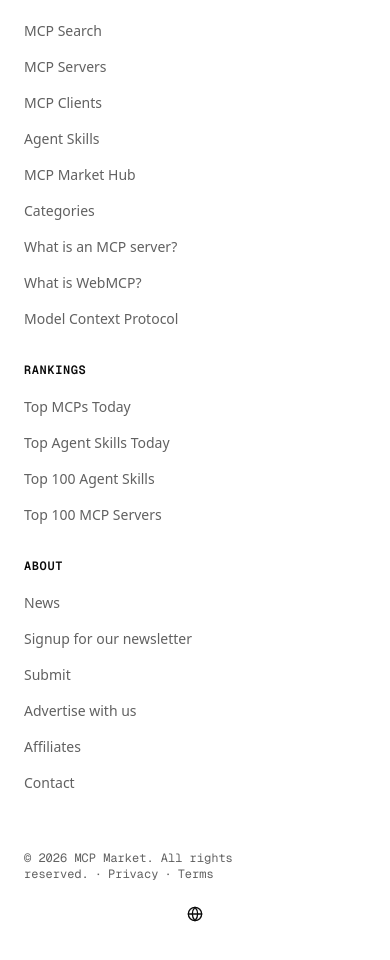
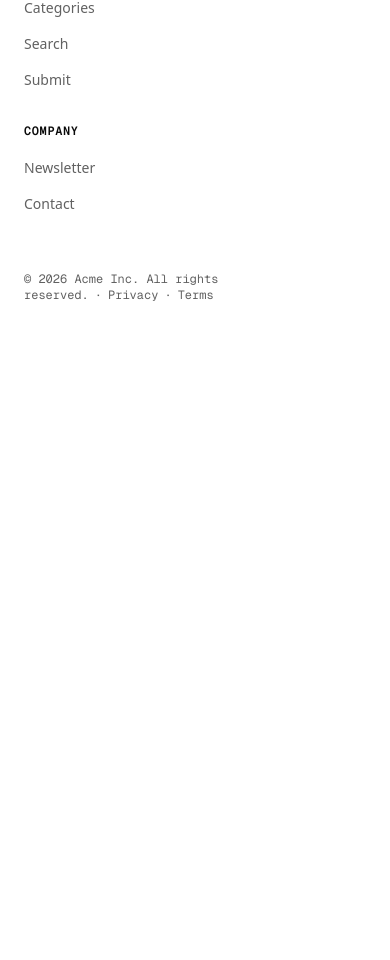
Before and after one commit to ttncode/marketplace-ui, a Next.js app: page / in a window 390 px wide. Shown: the part 8218-9178 px from the top of the page. After the commit the page ends 8569 px from the top, so only its background shows below. Built offline with nearby package versions, Linux system fonts and the light colour scheme.

Commit message:
refactor(layout): pass footer content as props

```diff
--- a/src/app/(site)/layout.tsx
+++ b/src/app/(site)/layout.tsx
@@ -12,7 +12,7 @@ export default function SiteLayout({ children }: Readonly<{ children: React.Reac
       <AnnouncementBar />
       <SiteHeader name={site.name} logo={site.logo} nav={site.nav} mobileNav={site.mobileNav} actions={site.headerActions} />
       {children}
-      <SiteFooter name={site.name} logo={site.logo} />
+      <SiteFooter name={site.name} logo={site.logo} footer={site.footer} socials={site.socials} />
       <NewsletterToast name={site.name} logo={site.logo} />
       <SiteOverlays />
     </>
--- a/src/components/blocks/lead-dialog.tsx
+++ b/src/components/blocks/lead-dialog.tsx
@@ -36,7 +36,7 @@ function isValidEmail(value: FormDataEntryValue | null): boolean {
 }
 
 export function OverlayTrigger({ event, ariaLabel, className, children }: {
-  readonly event: OverlayEvent;
+  readonly event: OverlayEvent | import("@/lib/types").OverlayEvent;
   readonly ariaLabel: string;
   readonly className: string;
   readonly children: React.ReactNode;
--- a/src/components/layout/site-footer.tsx
+++ b/src/components/layout/site-footer.tsx
@@ -1,11 +1,7 @@
 import { SiteLogo } from "@/components/layout/site-logo";
-import type { SiteConfig } from "@/lib/types";
+import type { FooterColumn, FooterLink, SiteConfig } from "@/lib/types";
 
-import { LanguageSwitcher } from "@/components/sites/mcpmarket-com-1a9fdbee/shared/LanguageSwitcher";
-import { toSiteHref } from "@/components/sites/mcpmarket-com-1a9fdbee/shared/links";
 import { OverlayTrigger } from "@/components/blocks/lead-dialog";
-import { FOOTER, FOOTER_COLUMNS } from "@/components/sites/mcpmarket-com-1a9fdbee/shared/site-data";
-import type { FooterColumn, FooterLink } from "@/components/sites/mcpmarket-com-1a9fdbee/shared/types";
 
 const LINK_CLASS = "font-sans text-sm leading-5 text-[#616161] transition-colors duration-150 hover:text-[#0a0a0a]";
 
@@ -22,7 +18,7 @@ function FooterItem({ link }: { link: FooterLink }) {
     );
   }
   return (
-    <a href={toSiteHref(link.href)} className={LINK_CLASS}>
+    <a href={link.href} className={LINK_CLASS}>
       {link.label}
     </a>
   );
@@ -45,7 +41,14 @@ function FooterLinkColumn({ column }: { column: FooterColumn }) {
   );
 }
 
-export function SiteFooter({ name, logo }: { readonly name: string; readonly logo: SiteConfig["logo"] }) {
+interface SiteFooterProps {
+  readonly name: string;
+  readonly logo: SiteConfig["logo"];
+  readonly footer: SiteConfig["footer"];
+  readonly socials: SiteConfig["socials"];
+}
+
+export function SiteFooter({ name, logo, footer }: SiteFooterProps) {
   return (
     <footer className="border-t border-[#dbdbdb] bg-white">
       <div className="w-full px-6 lg:px-8">
@@ -56,19 +59,16 @@ export function SiteFooter({ name, logo }: { readonly name: string; readonly log
               <a href="/" className="group mb-4 flex items-center gap-2">
                 <SiteLogo name={name} logo={logo} markClassName="transition-opacity duration-150 group-hover:opacity-80" nameClassName="text-xl leading-7 font-semibold tracking-[-0.5px]" />
               </a>
-              <p className="max-w-[448px] font-sans text-sm leading-[1.625] text-[#616161]">{FOOTER.description}</p>
+              <p className="max-w-[448px] font-sans text-sm leading-[1.625] text-[#616161]">{footer.description}</p>
             </div>
-            {FOOTER_COLUMNS.map((column) => (
+            {footer.columns.map((column) => (
               <FooterLinkColumn key={column.heading} column={column} />
             ))}
           </div>
           <div className="mt-8 flex flex-col items-center justify-between gap-4 border-t border-[#dbdbdb] pt-6 md:mt-12 md:flex-row md:pt-8">
-            <div className="order-2 md:order-1">
-              <LanguageSwitcher />
-            </div>
-            <p className="order-1 font-mono text-xs leading-4 text-[#616161] md:order-2">
-              {FOOTER.copyright}
-              {FOOTER.legalLinks.map((link) => (
+            <p className="font-mono text-xs leading-4 text-[#616161] md:ml-auto">
+              {footer.copyright}
+              {footer.legalLinks.map((link) => (
                 <span key={link.href}>
                   <span className="mx-1.5">·</span>
                   <a href={link.href} className="transition-colors duration-150 hover:text-[#0a0a0a]">
--- a/src/site.config.ts
+++ b/src/site.config.ts
@@ -35,7 +35,23 @@ export const site: SiteConfig = {
   dashboardNav: [],
   footer: {
     description: "Acme Directory lists the best tools for your workflow.",
-    columns: [],
+    columns: [
+      {
+        heading: "Browse",
+        links: [
+          { kind: "link", label: "Categories", href: "/categories" },
+          { kind: "link", label: "Search", href: "/search" },
+          { kind: "link", label: "Submit", href: "/submit" },
+        ],
+      },
+      {
+        heading: "Company",
+        links: [
+          { kind: "button", label: "Newsletter", ariaLabel: "Open newsletter signup", event: "open-newsletter-modal" },
+          { kind: "button", label: "Contact", ariaLabel: "Open contact form", event: "open-contact-modal" },
+        ],
+      },
+    ],
     legalLinks: [
       { label: "Privacy", href: "/privacy" },
       { label: "Terms", href: "/terms" },
```
